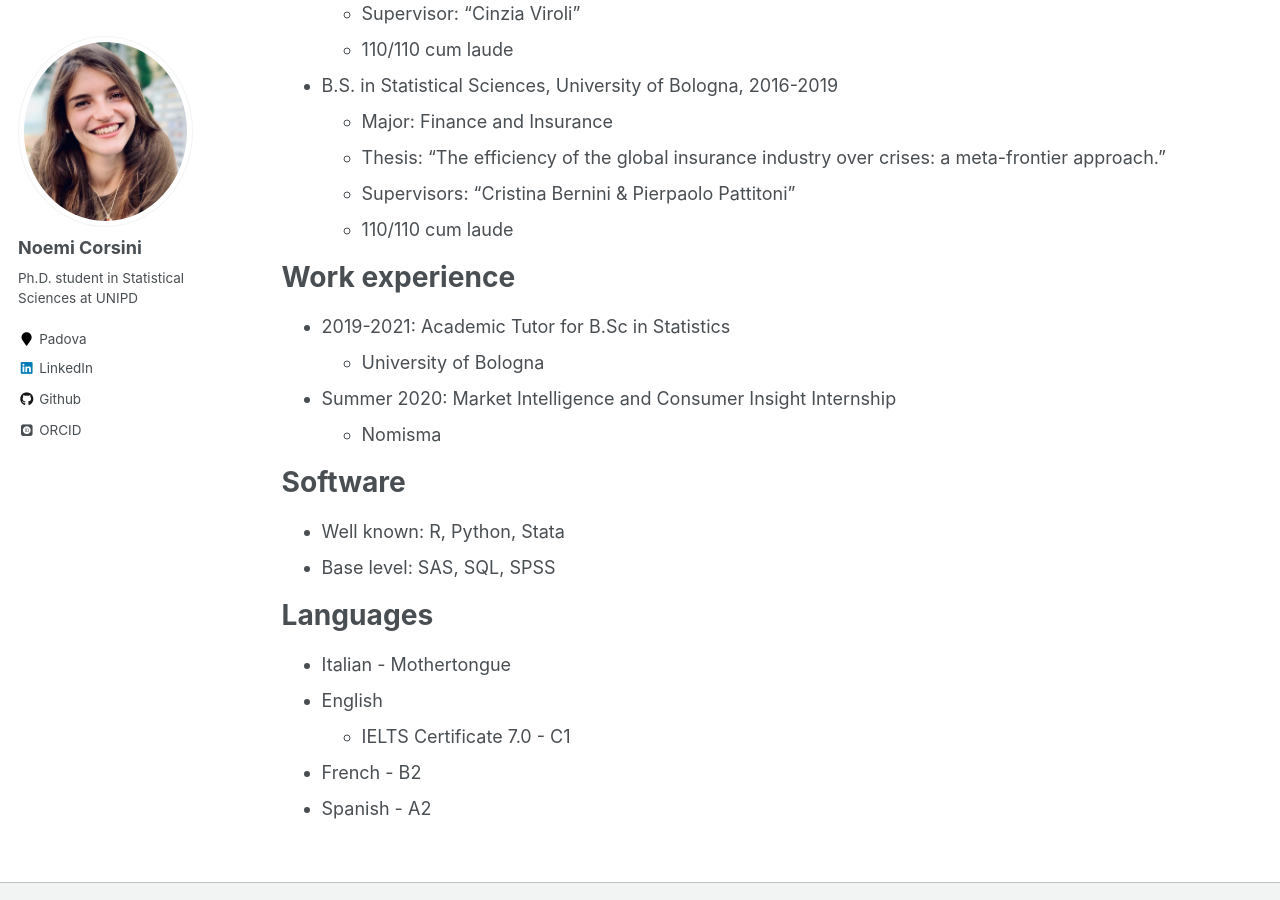
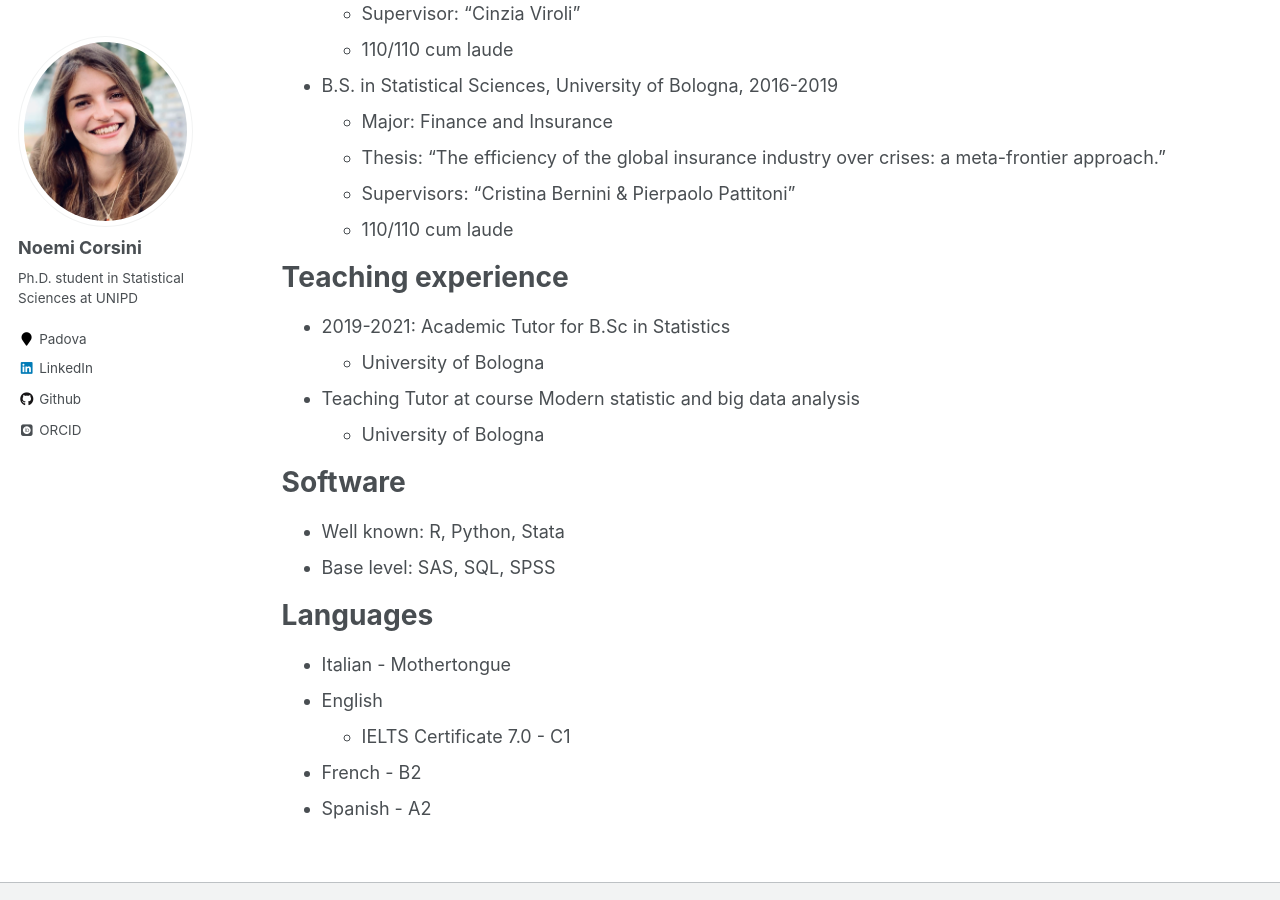
Before and after one commit to NoeCors/NoeCors.github.io, a Jekyll site: the page built from _pages/cv.md, in a window 1280 px wide and 900 px high, scrolled down 410 px. Built offline with Jekyll 4.4.1, drawn with Linux system fonts in a browser that asks for light colours; some web fonts are replaced.

Commit message:
change page

```diff
--- a/_pages/cv.md
+++ b/_pages/cv.md
@@ -25,13 +25,13 @@ Education
 	* 110/110 cum laude
 
 
-Work experience
+Teaching experience
 ======
 * 2019-2021: Academic Tutor for B.Sc in Statistics
   * University of Bologna
 
-* Summer 2020: Market Intelligence and Consumer Insight Internship
-  * Nomisma
+* Teaching Tutor at course Modern statistic and big data analysis
+  * University of Bologna
 
 Software
 ======
```
Also changed, not shown: 1 other file.
